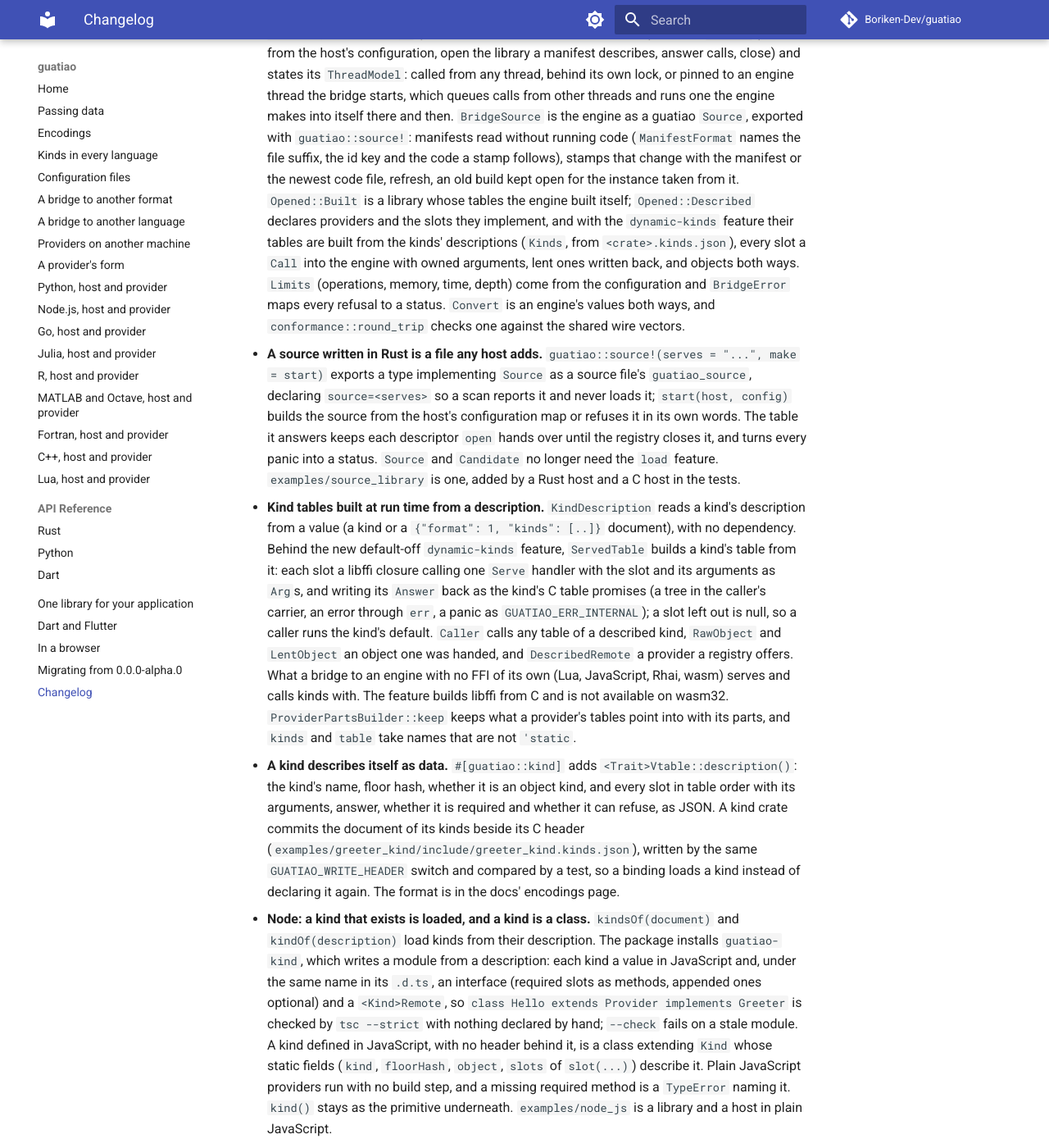
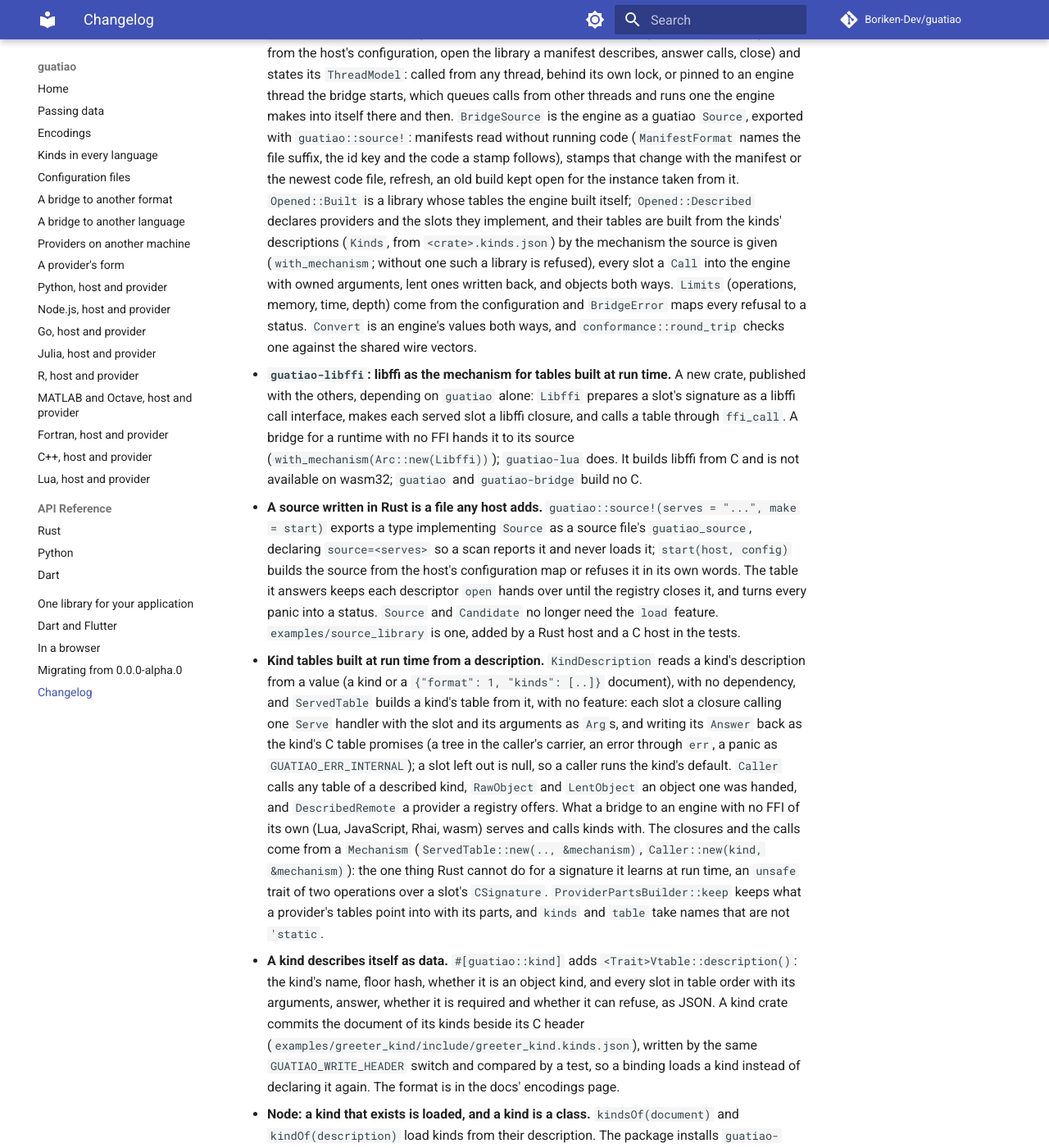
Before and after one commit to Boriken-Dev/guatiao, an MkDocs documentation site: the page built from docs/changelog.md, in a window 1280 px wide and 1400 px high, scrolled down 1432 px. Shown: the whole window at 82% size. Built offline with MkDocs 1.6.1 and Material for MkDocs 9.7.7, drawn with Linux system fonts in a browser that asks for light colours; comment, search, counter and statistics services are not loaded.

Commit message:
docs: run-time kind tables in core, guatiao-libffi in the layout and release order
The changelog's unreleased entries describe the tables as core API over a
mechanism, and guatiao-libffi as the crate that brings libffi; the bridge
page shows a source given one; the README lists the sixth crate, and the
contributor notes its place in the layout, the snapshot loop, the unsafe
rule and the publish order.

```diff
--- a/CHANGELOG.md
+++ b/CHANGELOG.md
@@ -70,13 +70,22 @@
   refresh, an old build kept open for the instance taken from it.
   `Opened::Built` is a library whose tables the engine built itself;
   `Opened::Described` declares providers and the slots they implement, and
-  with the `dynamic-kinds` feature their tables are built from the kinds'
-  descriptions (`Kinds`, from `<crate>.kinds.json`), every slot a `Call`
+  their tables are built from the kinds' descriptions (`Kinds`, from
+  `<crate>.kinds.json`) by the mechanism the source is given
+  (`with_mechanism`; without one such a library is refused), every slot a `Call`
   into the engine with owned arguments, lent ones written back, and
   objects both ways. `Limits` (operations, memory, time, depth) come from
   the configuration and `BridgeError` maps every refusal to a status.
   `Convert` is an engine's values both ways, and `conformance::round_trip`
   checks one against the shared wire vectors.
+- **`guatiao-libffi`: libffi as the mechanism for tables built at run
+  time.** A new crate, published with the others, depending on `guatiao`
+  alone: `Libffi` prepares a slot's signature as a libffi call interface,
+  makes each served slot a libffi closure, and calls a table through
+  `ffi_call`. A bridge for a runtime with no FFI hands it to its source
+  (`with_mechanism(Arc::new(Libffi))`); `guatiao-lua` does. It builds
+  libffi from C and is not available on wasm32; `guatiao` and
+  `guatiao-bridge` build no C.
 - **A source written in Rust is a file any host adds.**
   `guatiao::source!(serves = "...", make = start)` exports a type
   implementing `Source` as a source file's `guatiao_source`, declaring
@@ -89,9 +98,9 @@
   the tests.
 - **Kind tables built at run time from a description.**
   `KindDescription` reads a kind's description from a value (a kind or a
-  `{"format": 1, "kinds": [..]}` document), with no dependency. Behind the
-  new default-off `dynamic-kinds` feature, `ServedTable` builds a kind's
-  table from it: each slot a libffi closure calling one `Serve` handler
+  `{"format": 1, "kinds": [..]}` document), with no dependency, and
+  `ServedTable` builds a kind's table from it, with no feature: each slot a
+  closure calling one `Serve` handler
   with the slot and its arguments as `Arg`s, and writing its `Answer` back
   as the kind's C table promises (a tree in the caller's carrier, an error
   through `err`, a panic as `GUATIAO_ERR_INTERNAL`); a slot left out is
@@ -99,8 +108,10 @@
   described kind, `RawObject` and `LentObject` an object one was handed,
   and `DescribedRemote` a provider a registry offers. What a bridge to an
   engine with no FFI of its own (Lua, JavaScript, Rhai, wasm) serves and
-  calls kinds with. The feature builds libffi from C and is not available
-  on wasm32. `ProviderPartsBuilder::keep` keeps what a provider's tables
+  calls kinds with. The closures and the calls come from a `Mechanism`
+  (`ServedTable::new(.., &mechanism)`, `Caller::new(kind, &mechanism)`):
+  the one thing Rust cannot do for a signature it learns at run time, an
+  `unsafe` trait of two operations over a slot's `CSignature`. `ProviderPartsBuilder::keep` keeps what a provider's tables
   point into with its parts, and `kinds` and `table` take names that are
   not `'static`.
 - **A kind describes itself as data.** `#[guatiao::kind]` adds
```
Also changed, not shown: AGENTS.md (+9 -7 lines), README.md (+1 -0 lines), docs/language-bridges.md (+18 -7 lines).
